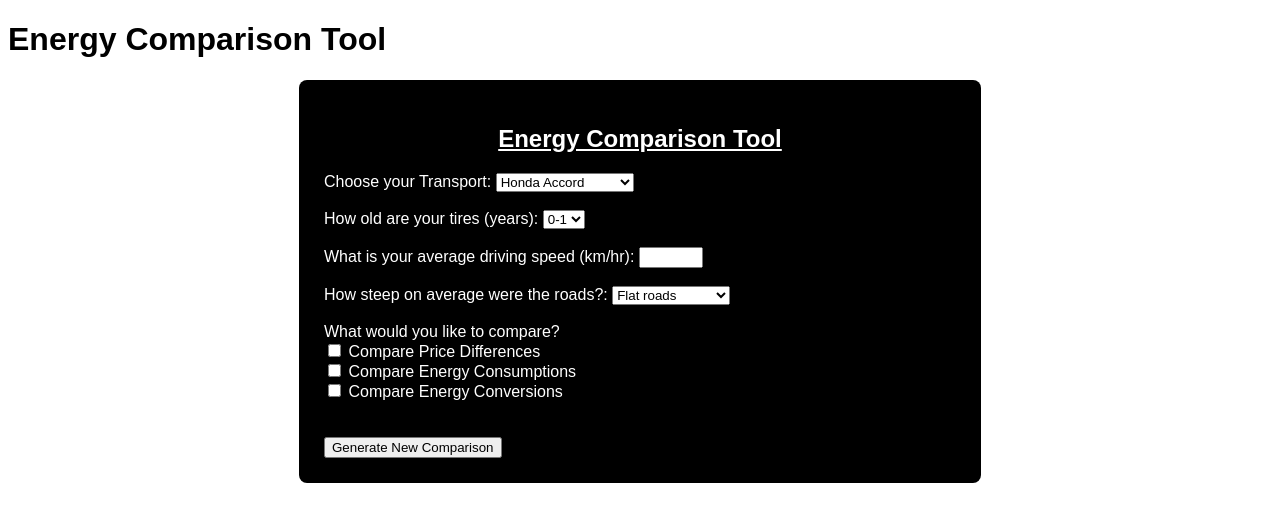
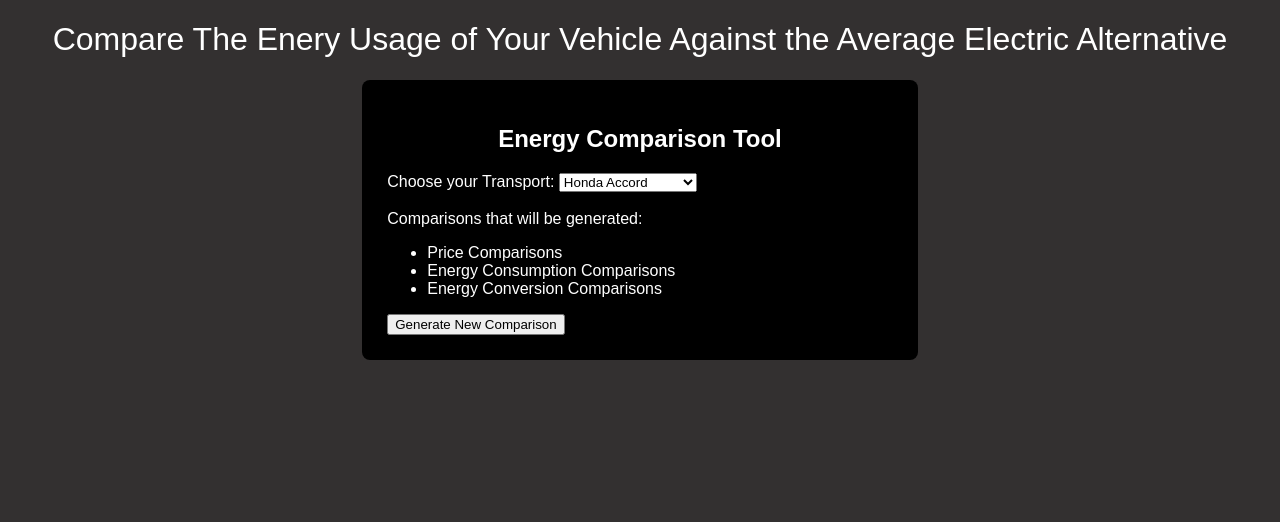
Before and after one commit to jennadunford/ELEN3020A-SoftwareDev-ProjectRepo, a plain HTML site: page index.html in a window 1280 px wide. Shown: the top 522 px of the page. Drawn offline with nearby package versions, Linux system fonts and the light colour scheme; no server answers.

Commit message:
added css changes

```diff
--- a/Javascript/main.js
+++ b/Javascript/main.js
@@ -8,15 +8,15 @@ $(document).on("click", "#genButton", function () {
 
 function getCppValues() {
   var transport = document.getElementById("trSelect");
-  var steep = document.getElementById("steepSelect");
-  var tireAge = document.getElementById("tiSelect");
+  //var steep = document.getElementById("steepSelect");
+  // var tireAge = document.getElementById("tiSelect");
 
   var petrolUse = getCarPetrolU(transport.value);
   var carMake = getCarMake(transport.value);
   var carModel = getCarModel(transport.value);
-  var carClass = getCarClass(transport.value);
-  var steepVariable = getSteepVariable(steep.value);
-  var tireVariable = getTireVariable(tireAge.value);
+  //var carClass = getCarClass(transport.value);
+  //var steepVariable = getSteepVariable(steep.value);
+  // var tireVariable = getTireVariable(tireAge.value);
 
   console.log(
     "Petrol usage per 100km:" +
--- a/index.html
+++ b/index.html
@@ -10,24 +10,11 @@
     <script src="https://cdn.jsdelivr.net/npm/chart.js"></script>
   </head>
   <body>
-    <h1>Energy Comparison Tool</h1>
-    <section>
-      <!-- What do we need from the user?
-        1. What type of car are they comparing
-        2. How old are their tires?
-        3. Their average speed
-    --></section>
-
-    <!--in order, var assigned for formulae should be:
-
-        toyota  - 0.29
-        vw  - 0.29
-        mercedes  - 0.29
-        honda - 0.29
-        convert - 0.65
-        sport - 0.25
-        mod - 0.23
-        code added: last three options-->
+    <h1>
+      Compare The Enery Usage of Your Vehicle Against the Average Electric
+      Alternative
+    </h1>
+    <section></section>
 
     <div class="tool_holder">
       <h2 class="tool_title">Energy Comparison Tool</h2>
@@ -42,44 +29,7 @@
       <br />
       <br />
 
-      <label for="tAge">How old are your tires (years):</label>
-      <!--in order, var assigned for formulae should be:
-        New:  0.013
-        Ave:  0.02
-        Bad:  0.03
-        Worse:  0.3
-
-      code removed here: <input type="number" id="tAge" name="tAge" min="1" max="200" />-->
-      <select id="tiSelect" name="TireAge" id="tAge">
-        <option id="tAge1" value="tire1">0-1</option>
-        <option id="tAge2" value="tire2">2-4</option>
-        <option id="tAge3" value="tire3">5-6</option>
-        <option id="tAge4" value="tire4">7+</option>
-      </select>
-      <br />
-      <br />
-
-      <!--in order, degree variable assigned here for formulae should be:
-        noSteep:  0.5
-        averageSteep:  1
-        badSteep:  2
-        maxSteep:  3.4
-
-      entire sec new-->
-      <label for="aSpeed">What is your average driving speed (km/hr):</label>
-      <input type="number" id="aSpeed" name="aSpeed" min="1" max="300" />
-      <br />
-      <br />
-      <label for="steep">How steep on average were the roads?:</label>
-      <select name="Steepness" id="steepSelect">
-        <option id="steep1" value="steep1">Flat roads</option>
-        <option id="steep2" value="steep2">Mildly steep</option>
-        <option id="steep3" value="steep3">Quite steep</option>
-        <option id="steep4" value="steep4">Extremely steep</option>
-      </select>
-      <br />
-
-      <br />
+      <!-- <br />
       What would you like to compare?
       <br />
       <input type="checkbox" id="option1" name="option1" value="price" />
@@ -87,11 +37,15 @@
       <input type="checkbox" id="option2" name="option2" value="consumption" />
       <label for="option2"> Compare Energy Consumptions</label><br />
       <input type="checkbox" id="option3" name="option3" value="conversions" />
-      <label for="option3"> Compare Energy Conversions</label><br />
-
-      <br />
-      <br />
-
+      <label for="option3"> Compare Energy Conversions</label><br /> -->
+      <div>
+        Comparisons that will be generated:
+        <ul>
+          <li>Price Comparisons</li>
+          <li>Energy Consumption Comparisons</li>
+          <li>Energy Conversion Comparisons</li>
+        </ul>
+      </div>
       <button id="genButton">Generate New Comparison</button>
     </div>
     <ul class="showBoxes text">
--- a/stylesheet.css
+++ b/stylesheet.css
@@ -1,10 +1,11 @@
 body {
   font-family: Arial, Helvetica, sans-serif;
+  background-color: rgb(51, 48, 48);
 }
 
 div.tool_holder {
   display: block;
-  width: 50%;
+  width: 40%;
   margin: auto;
   background-color: black;
   color: white;
@@ -12,9 +13,14 @@ div.tool_holder {
   border-radius: 8px;
 }
 
+h1 {
+  text-align: center;
+  color: white;
+  font-weight: lighter;
+}
+
 h2.tool_title {
   text-align: center;
-  text-decoration: underline;
 }
 
 ul.showBoxes {
```
